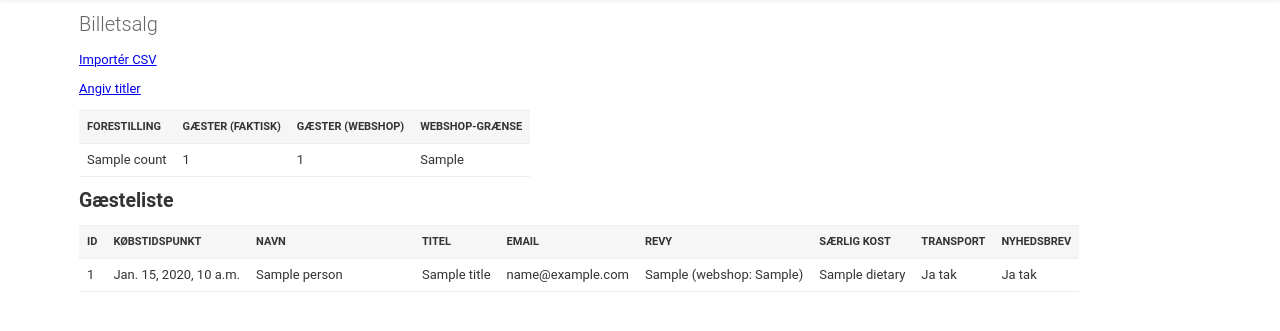
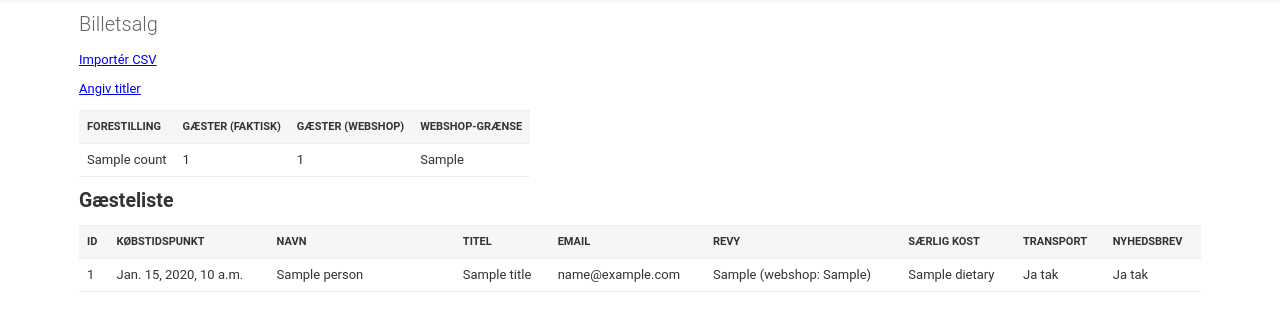
Before and after one commit to TK-IT/j60adm, a Django app: template j60adm/templates/j60adm/registration_list.html in a window 1280 px wide. Shown: the part 72-403 px from the top of the page. Run offline with Django 3.2, Linux system fonts and the light colour scheme; the template is opened without the code that fills it: most values are stand-ins (such as "Sample title", 1, 10 or a date in 2020).

Commit message:
Make the registration list table width:100%

```diff
--- a/j60adm/static/style.css
+++ b/j60adm/static/style.css
@@ -14,6 +14,9 @@ h1 {
 }
 table {
 	border-collapse: collapse;
+}
+table.wide-table {
+    width: 100%;
 }
 td, th {
 	padding: 8px;
--- a/j60adm/templates/j60adm/registration_list.html
+++ b/j60adm/templates/j60adm/registration_list.html
@@ -28,7 +28,7 @@
 </table>
 
 <h2>Gæsteliste</h2>
-<table>
+<table class="wide-table">
 <thead>
 <tr>
 <th>ID</th>
```
